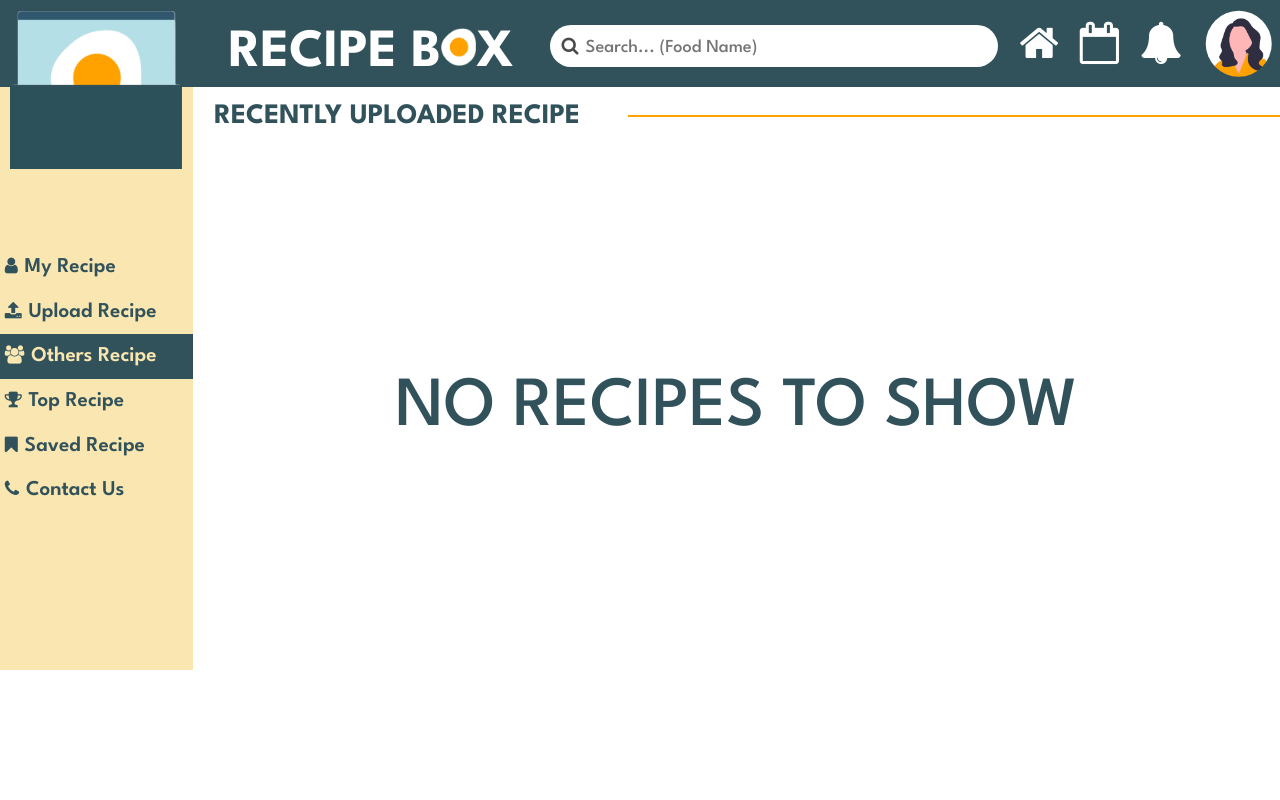
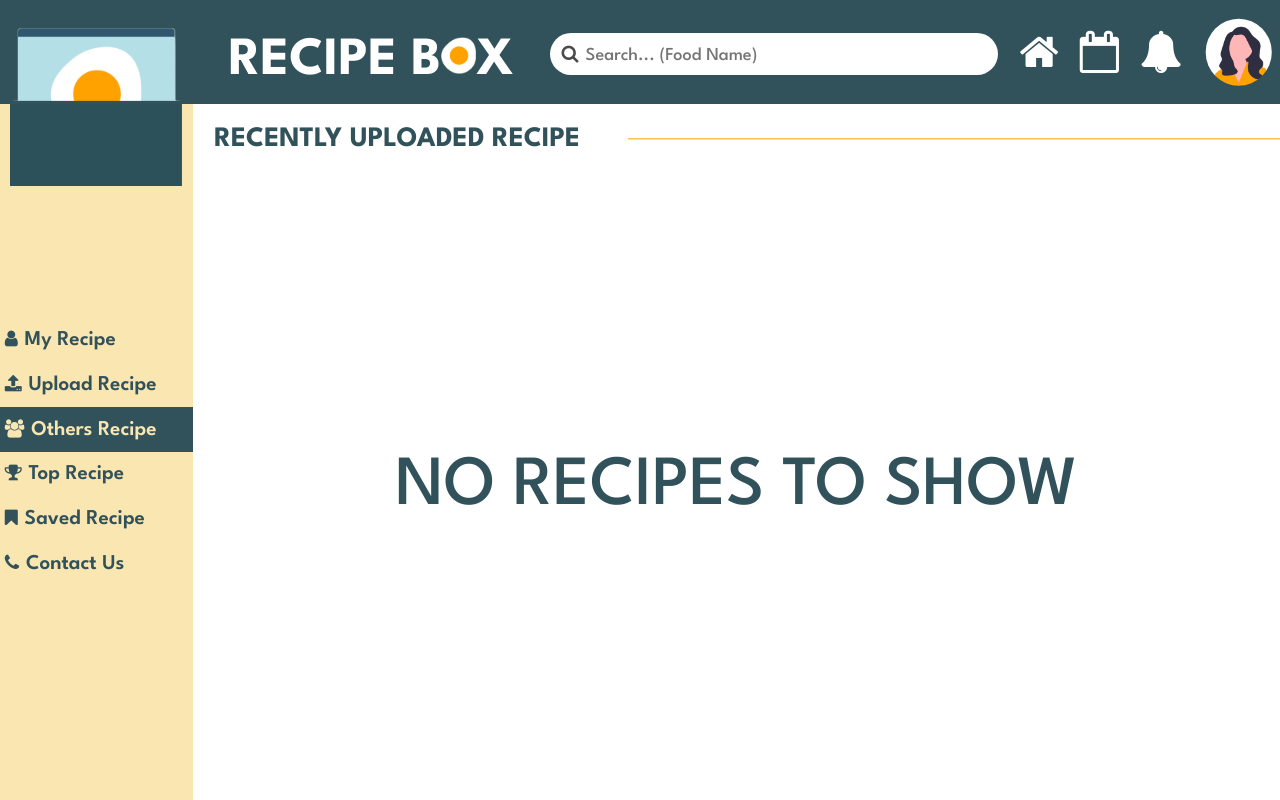
Before and after one commit to clown063/recipe_box, a PHP site: page /others-recipe.php in a window 1280 px wide. Run offline with PHP 8.4, Linux system fonts and the light colour scheme; data that the repository does not hold is empty; some web fonts are replaced.

Commit message:
second commit

```diff
--- a/assets/css/recipe-tile.css
+++ b/assets/css/recipe-tile.css
@@ -1,7 +1,11 @@
 .recipe-tile {
+    position: absolute;
+    bottom: 0;
+    left: 15.05%;
     width: 84.95vw;
-    height: 45.5704vw;
-    overflow: hidden;
+    height: 100%;
+    overflow: scroll;
+    min-height: 45.5077vw;
 }
 .recipe-container {
     display: grid;
--- a/assets/css/style.css
+++ b/assets/css/style.css
@@ -10,6 +10,7 @@
     font-family: 'League Spartan', sans-serif;
     width: 100vw;
     height: 100%;
+    min-height: 52.307vw;
 }
 input, button, textarea {
     font-family: 'League Spartan', sans-serif;
@@ -24,7 +25,12 @@
     display: grid;
     grid-template-columns: 4.3fr 3.5fr 1.6fr 0.6fr;
     background-color: #31525B;
+    position: fixed;
+    top: 0;
+    width: 100vw;
+    height: 13%;
     min-height: 6.8vw;
+    z-index: 10;
 }
 .logos {
     display: grid;
@@ -137,10 +143,17 @@
 .container {
     display: grid;
     grid-template-columns: 1.505fr 8.495fr;
+    position: fixed;
+    top: 13%;
+    left: 0;
     min-height: 45.50769vw;
+    height: 87%;
+    width: 100%;
 }
 nav {
     background-color: #FAE6B1;
+    width: 100%;
+    height: 100%;
 }
 nav > a {
     outline: none;
--- a/others-recipe.php
+++ b/others-recipe.php
@@ -24,7 +24,7 @@
                         $data_count = COUNT ($data);
                         // Get the data_max
                         include 'php/components/data-max.php';
-                        for ($i = $pageNum * 12; $i < $data_max; $i ++): ?>
+                        for ($i = $pageNum * 12; $i < $data_count; $i ++): ?>
                             <div class="othersRecipe-tile">
                                 <div class="othersRecipe-tile-title">
                                     <div class="others-pro-img">
@@ -40,7 +40,6 @@
                             </div>
                         <?php endfor;?>
                     </div>
-                    <?php include 'php/components/recipe_footer.php'; ?>
                 </div>
             <?php else:?>
                 <div class="need-to-login an">
```
